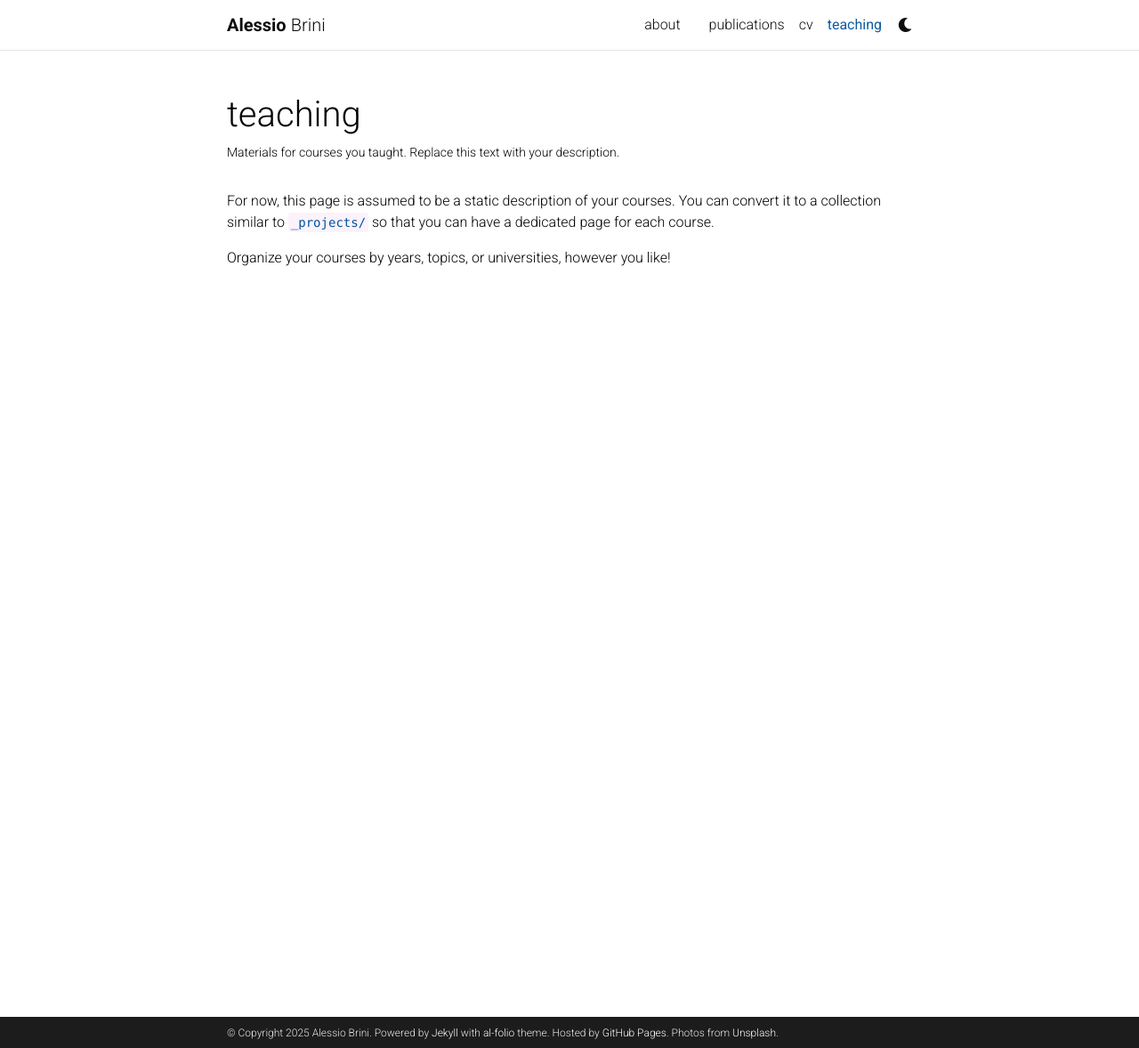
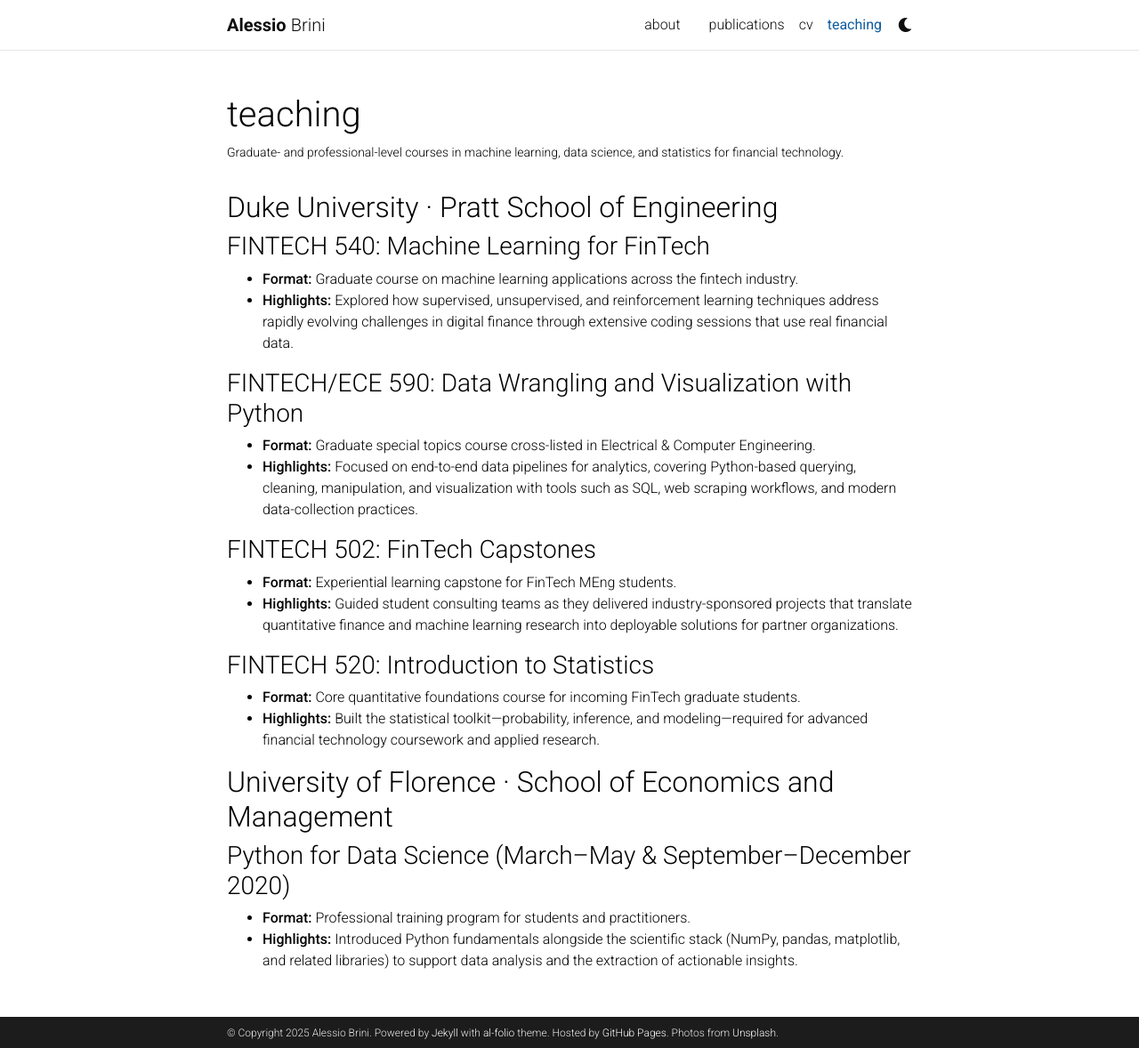
Before and after one commit to Alessiobrini/academic-website, a Jekyll site: the page built from _pages/teaching.md, in a window 1280 px wide and 1178 px high. Shown: the whole window at 89% size. Built offline with Jekyll 4.4.1, drawn with Linux system fonts in a browser that asks for light colours; comment, search, counter and statistics services are not loaded; a style sheet for code colours, icons or effects is not loaded.

Commit message:
Populate teaching page with course overview

```diff
--- a/_pages/teaching.md
+++ b/_pages/teaching.md
@@ -2,11 +2,31 @@
 layout: page
 permalink: /teaching/
 title: teaching
-description: Materials for courses you taught. Replace this text with your description.
+description: Graduate- and professional-level courses in machine learning, data science, and statistics for financial technology.
 nav: true
 nav_order: 5
 ---
 
-For now, this page is assumed to be a static description of your courses. You can convert it to a collection similar to `_projects/` so that you can have a dedicated page for each course.
+## Duke University · Pratt School of Engineering
 
-Organize your courses by years, topics, or universities, however you like!
+### FINTECH 540: Machine Learning for FinTech
+- **Format:** Graduate course on machine learning applications across the fintech industry.
+- **Highlights:** Explored how supervised, unsupervised, and reinforcement learning techniques address rapidly evolving challenges in digital finance through extensive coding sessions that use real financial data.
+
+### FINTECH/ECE 590: Data Wrangling and Visualization with Python
+- **Format:** Graduate special topics course cross-listed in Electrical & Computer Engineering.
+- **Highlights:** Focused on end-to-end data pipelines for analytics, covering Python-based querying, cleaning, manipulation, and visualization with tools such as SQL, web scraping workflows, and modern data-collection practices.
+
+### FINTECH 502: FinTech Capstones
+- **Format:** Experiential learning capstone for FinTech MEng students.
+- **Highlights:** Guided student consulting teams as they delivered industry-sponsored projects that translate quantitative finance and machine learning research into deployable solutions for partner organizations.
+
+### FINTECH 520: Introduction to Statistics
+- **Format:** Core quantitative foundations course for incoming FinTech graduate students.
+- **Highlights:** Built the statistical toolkit—probability, inference, and modeling—required for advanced financial technology coursework and applied research.
+
+## University of Florence · School of Economics and Management
+
+### Python for Data Science (March–May & September–December 2020)
+- **Format:** Professional training program for students and practitioners.
+- **Highlights:** Introduced Python fundamentals alongside the scientific stack (NumPy, pandas, matplotlib, and related libraries) to support data analysis and the extraction of actionable insights.
```
